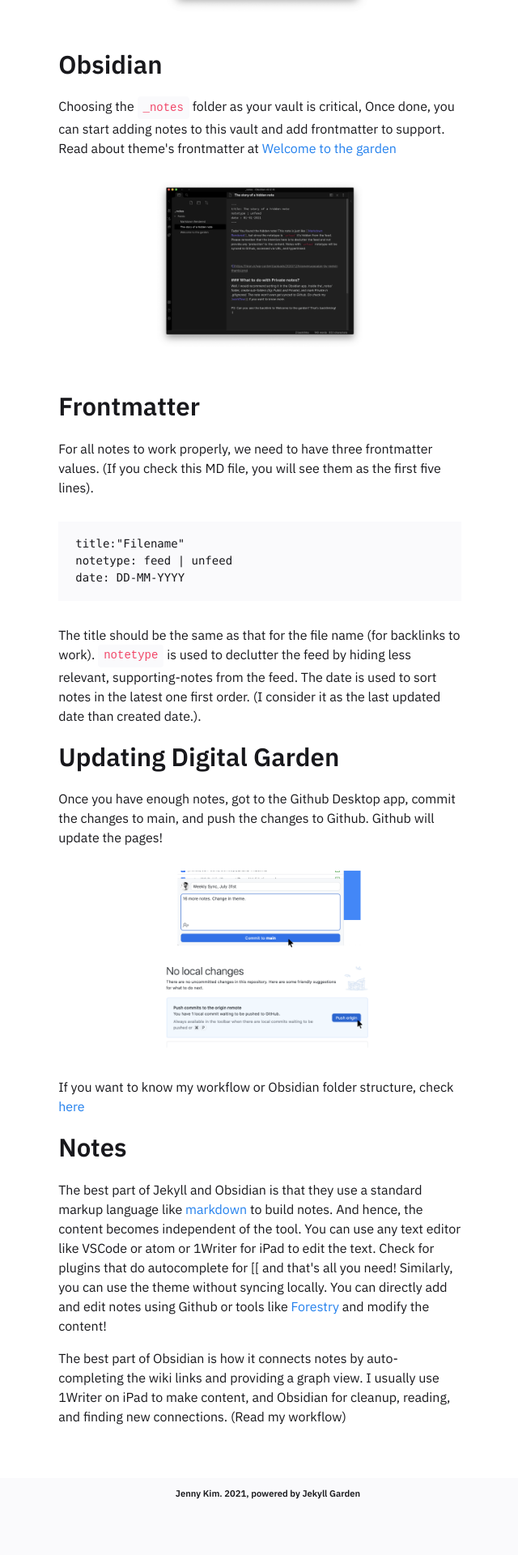
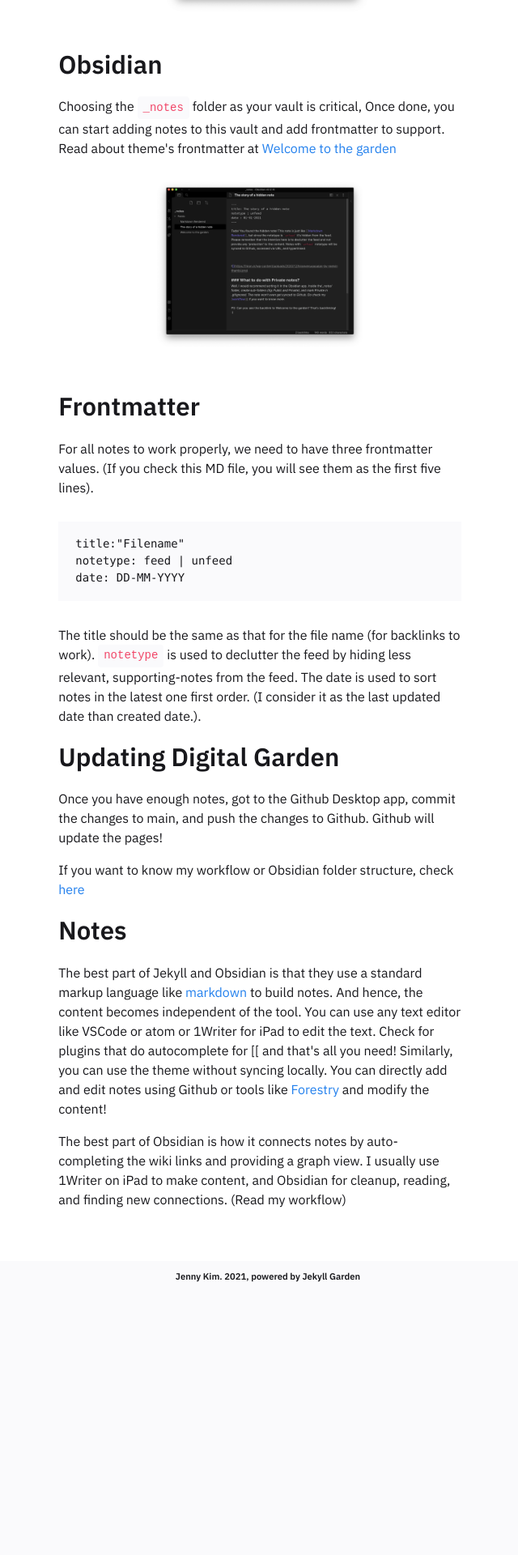
Before and after one commit to jenjenhub/blog, a Jekyll site: the page built from _posts/2020-03-01-how-to.md, in a window 1280 px wide. Shown: the part 1970-3890 px from the top of the page at 81% size, without its empty margins (319-959 px from the left). Built offline with Jekyll 4.4.1, drawn with Linux system fonts in a browser that asks for light colours; after the commit the page ends 3622 px from its top, so only the background shows below that.

Commit message:
Update 2020-03-01-how-to.md

```diff
--- a/_posts/2020-03-01-how-to.md
+++ b/_posts/2020-03-01-how-to.md
@@ -51,7 +51,6 @@ The title should be the same as that for the file name (for backlinks to work).
 ## Updating Digital Garden
 
 Once you have enough notes, got to the Github Desktop app, commit the changes to main, and push the changes to Github. Github will update the pages!
-<img src="../assets/img/7-how-to.png" width="100%">
 
 If you want to know my workflow or Obsidian folder structure, check [here]()
 
```
